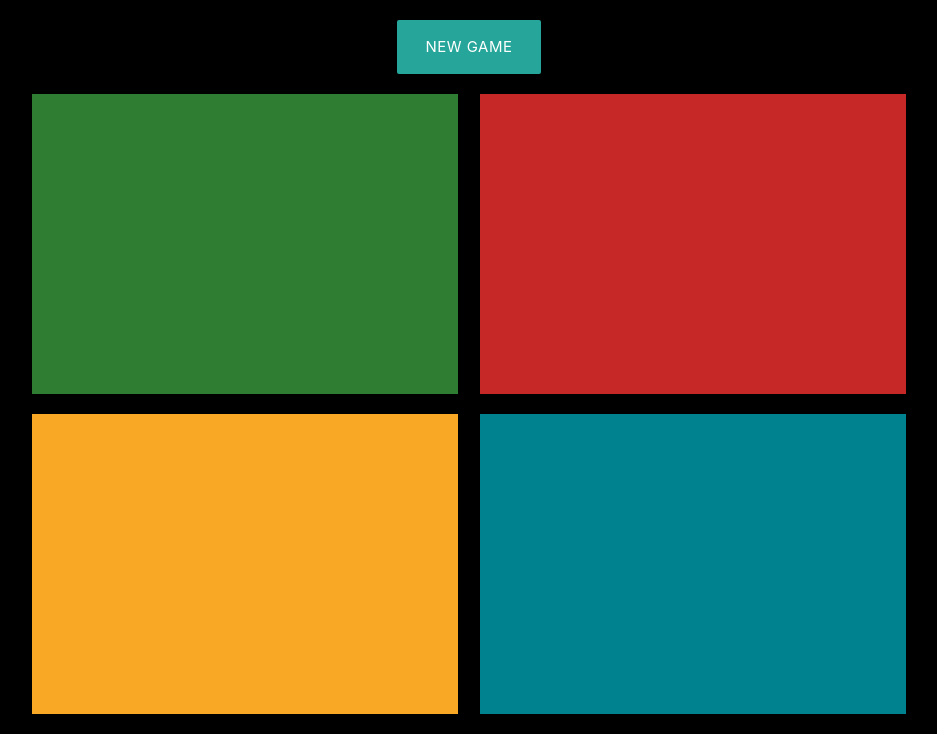
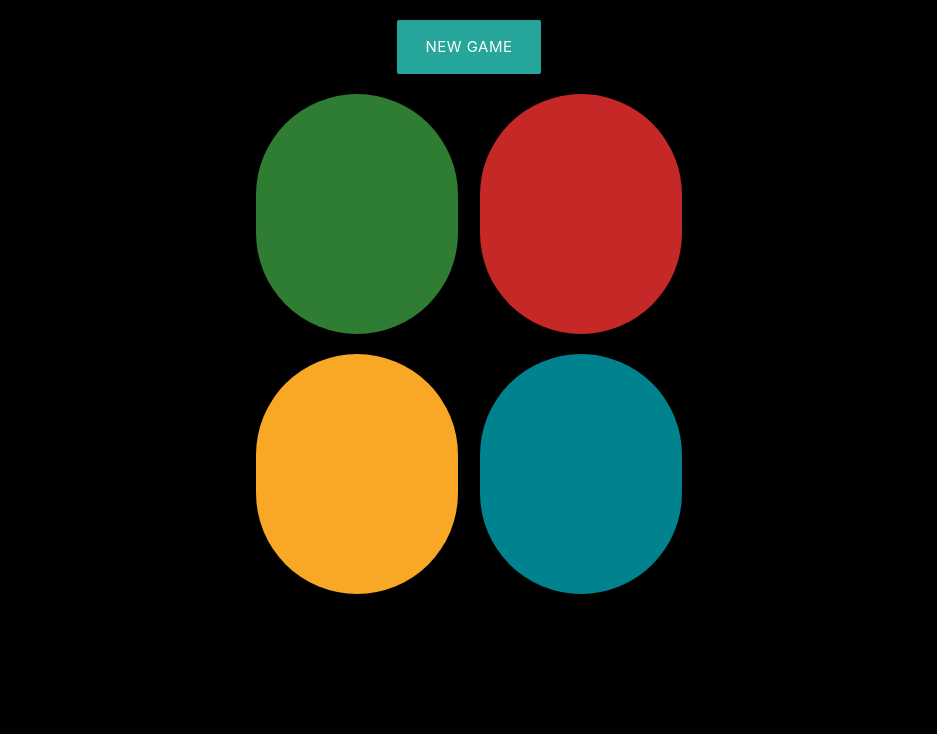
Before and after one commit to jacobhixon47/simon-game, a website with bundled scripts: page index.html in a window 1280 px wide. Shown: the part 116-850 px from the top of the page, without its empty margins (171-1108 px from the left). After the commit the page ends 800 px from the top, so only its background shows below. Built offline with nearby package versions, Linux system fonts and the light colour scheme.

Commit message:
styled a lil

```diff
--- a/css/styles.css
+++ b/css/styles.css
@@ -1,12 +1,13 @@
 body {
   background-color: black;
-}
-
-.game-button {
-  height: 300px;
 }
 
 .loser-button {
   background-color: white;
   color: black;
 }
+
+.game-button {
+  height: 30vh;
+  border-radius: 1000px;
+}
--- a/index.html
+++ b/index.html
@@ -16,22 +16,22 @@
           <a id="play" class="btn btn-large waves-effect waves-light">New Game</a>
         </div>
       </div>
-      <div class="row">
-        <div class="col s6">
+      <div class="row left-align">
+        <div class="col s3 offset-s3 button-column">
           <div class="green darken-3 white-text game-button" id="green">
           </div>
         </div>
-        <div class="col s6">
+        <div class="col s3 button-column">
           <div class="red darken-3 white-text game-button" id="red">
           </div>
         </div>
       </div>
       <div class="row">
-        <div class="col s6">
+        <div class="col s3 offset-s3 button-column">
           <div class="yellow darken-3 white-text game-button" id="yellow">
           </div>
         </div>
-        <div class="col s6">
+        <div class="col s3 button-column">
           <div class="cyan darken-3 white-text game-button" id="blue">
           </div>
         </div>
```
Also changed, not shown: build/js/app.js, 1 other file.
